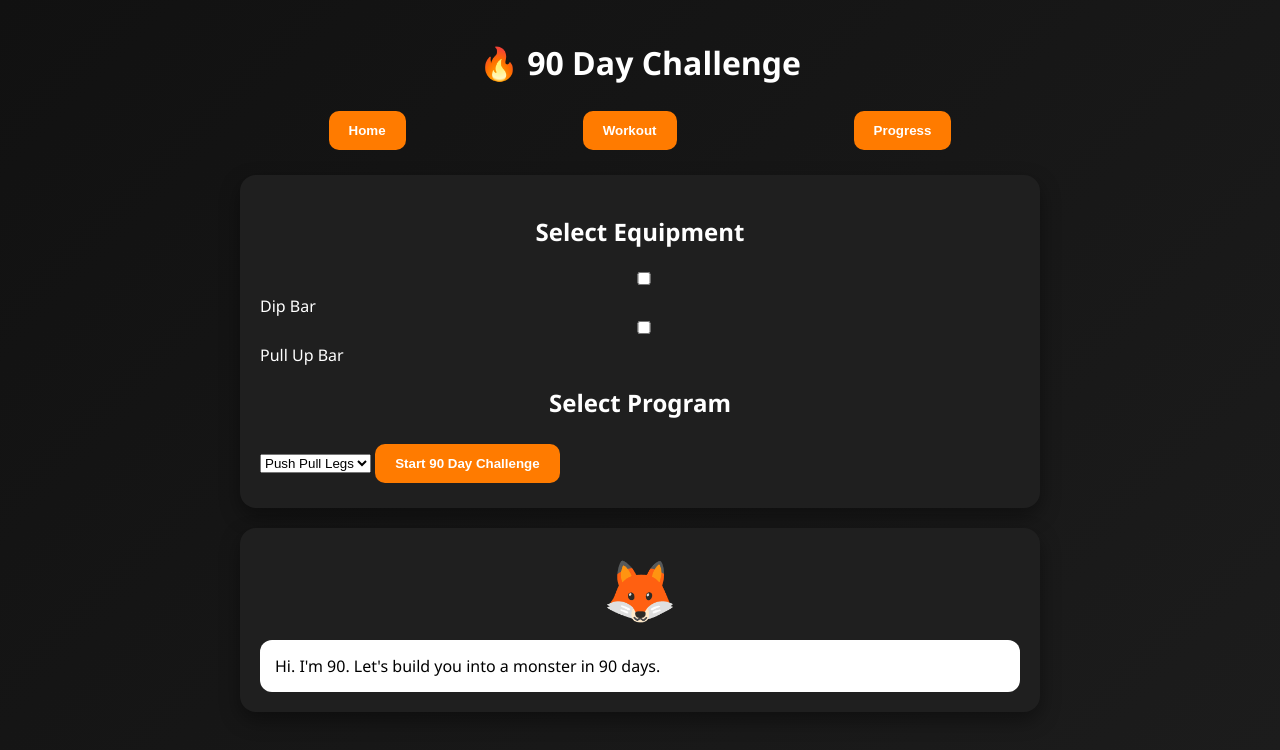
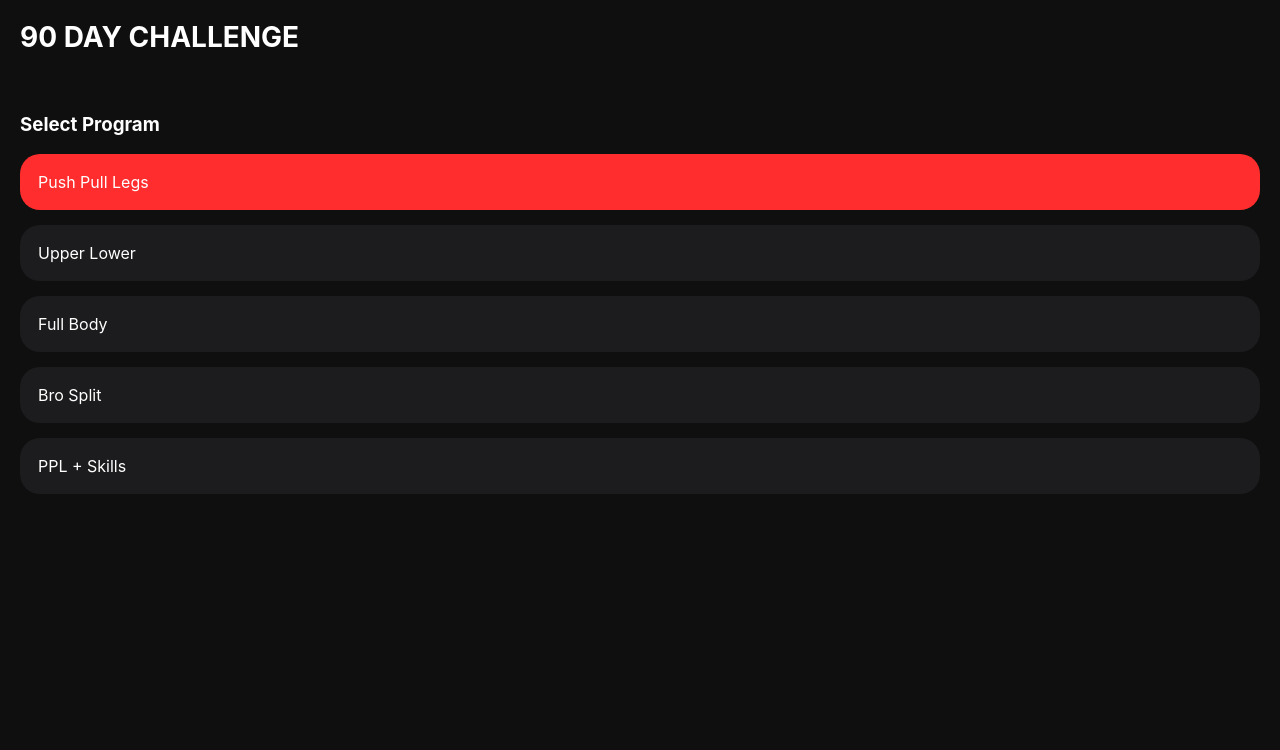
Before and after one commit to bobbob555/natural-90-day-build, a plain HTML site: page index.html in a window 1280 px wide. Drawn offline with Linux system fonts and the light colour scheme.

Commit message:
Update index.html

```diff
--- a/index.html
+++ b/index.html
@@ -1,160 +1,39 @@
 <!DOCTYPE html>
-<html lang="en">
+<html>
 <head>
-<meta charset="UTF-8">
-<meta name="viewport" content="width=device-width, initial-scale=1.0">
-<title>90 Day Calisthenics</title>
-<style>
-body {
-    margin: 0;
-    font-family: 'Segoe UI', sans-serif;
-    background: linear-gradient(135deg, #111, #1c1c1c);
-    color: white;
-}
-
-.container {
-    max-width: 800px;
-    margin: auto;
-    padding: 20px;
-}
-
-.card {
-    background: #1f1f1f;
-    padding: 20px;
-    border-radius: 16px;
-    margin-bottom: 20px;
-    box-shadow: 0 8px 20px rgba(0,0,0,0.4);
-}
-
-button {
-    background: #ff7b00;
-    border: none;
-    padding: 12px 20px;
-    border-radius: 10px;
-    color: white;
-    font-weight: bold;
-    cursor: pointer;
-    margin: 5px 0;
-}
-
-button:hover {
-    background: #ff9500;
-}
-
-input {
-    padding: 10px;
-    border-radius: 8px;
-    border: none;
-    width: 100%;
-    margin-bottom: 10px;
-}
-
-h1, h2 {
-    text-align: center;
-}
-
-.nav {
-    display: flex;
-    justify-content: space-around;
-    margin-bottom: 20px;
-}
-
-.hidden {
-    display: none;
-}
-
-.fox {
-    font-size: 60px;
-    text-align: center;
-}
-
-.speech {
-    background: white;
-    color: black;
-    padding: 15px;
-    border-radius: 12px;
-    margin-top: 10px;
-}
-
-.progress-bar {
-    background: #333;
-    border-radius: 10px;
-    overflow: hidden;
-    margin-bottom: 10px;
-}
-
-.progress-fill {
-    background: #ff7b00;
-    height: 20px;
-    width: 0%;
-}
-</style>
+<title>90 Day Challenge</title>
+<link rel="stylesheet" href="style.css">
 </head>
 <body>
 
+<header>90 DAY CHALLENGE</header>
+
 <div class="container">
 
-<h1>🔥 90 Day Challenge</h1>
+<h3>Select Program</h3>
 
-<div class="nav">
-<button onclick="showPage('home')">Home</button>
-<button onclick="showPage('workout')">Workout</button>
-<button onclick="showPage('progress')">Progress</button>
+<div class="card red" onclick="selectProgram('ppl')">
+Push Pull Legs
 </div>
 
-<!-- HOME PAGE -->
-<div id="home" class="card">
-
-<h2>Select Equipment</h2>
-<label><input type="checkbox" id="dipBar"> Dip Bar</label><br>
-<label><input type="checkbox" id="pullUpBar"> Pull Up Bar</label>
-
-<h2>Select Program</h2>
-<select id="program">
-<option value="ppl">Push Pull Legs</option>
-<option value="upperlower">Upper Lower</option>
-<option value="fullbody">Full Body</option>
-<option value="brosplit">Bro Split</option>
-<option value="pplskills">PPL + Skills</option>
-</select>
-
-<button onclick="startAssessment()">Start 90 Day Challenge</button>
-
+<div class="card" onclick="selectProgram('upperlower')">
+Upper Lower
 </div>
 
-<!-- ASSESSMENT -->
-<div id="assessment" class="card hidden">
-<h2>Base Skills Assessment</h2>
-<input type="number" id="pushups" placeholder="Max Pushups">
-<input type="number" id="pullups" placeholder="Max Pullups">
-<input type="number" id="plank" placeholder="Plank (seconds)">
-<button onclick="generateProgram()">Generate My Plan</button>
+<div class="card" onclick="selectProgram('fullbody')">
+Full Body
 </div>
 
-<!-- WORKOUT PAGE -->
-<div id="workout" class="card hidden">
-<h2>Today's Workout</h2>
-<div id="workoutList"></div>
+<div class="card" onclick="selectProgram('brosplit')">
+Bro Split
 </div>
 
-<!-- PROGRESS PAGE -->
-<div id="progress" class="card hidden">
-<h2>Progress</h2>
-<div id="progressList"></div>
-</div>
-
-<!-- FOX -->
-<div class="card">
-<div class="fox">🦊</div>
-<div class="speech" id="foxSpeech">
-Hi. I'm 90. Let's build you into a monster in 90 days.
-</div>
+<div class="card" onclick="selectProgram('pplskills')">
+PPL + Skills
 </div>
 
 </div>
 
-<script>
-let state = {
-    program: null,
-    equipment: {},
-    assessment: {},
+<script src="app.js"></script>
+</body>
+</html>
```
